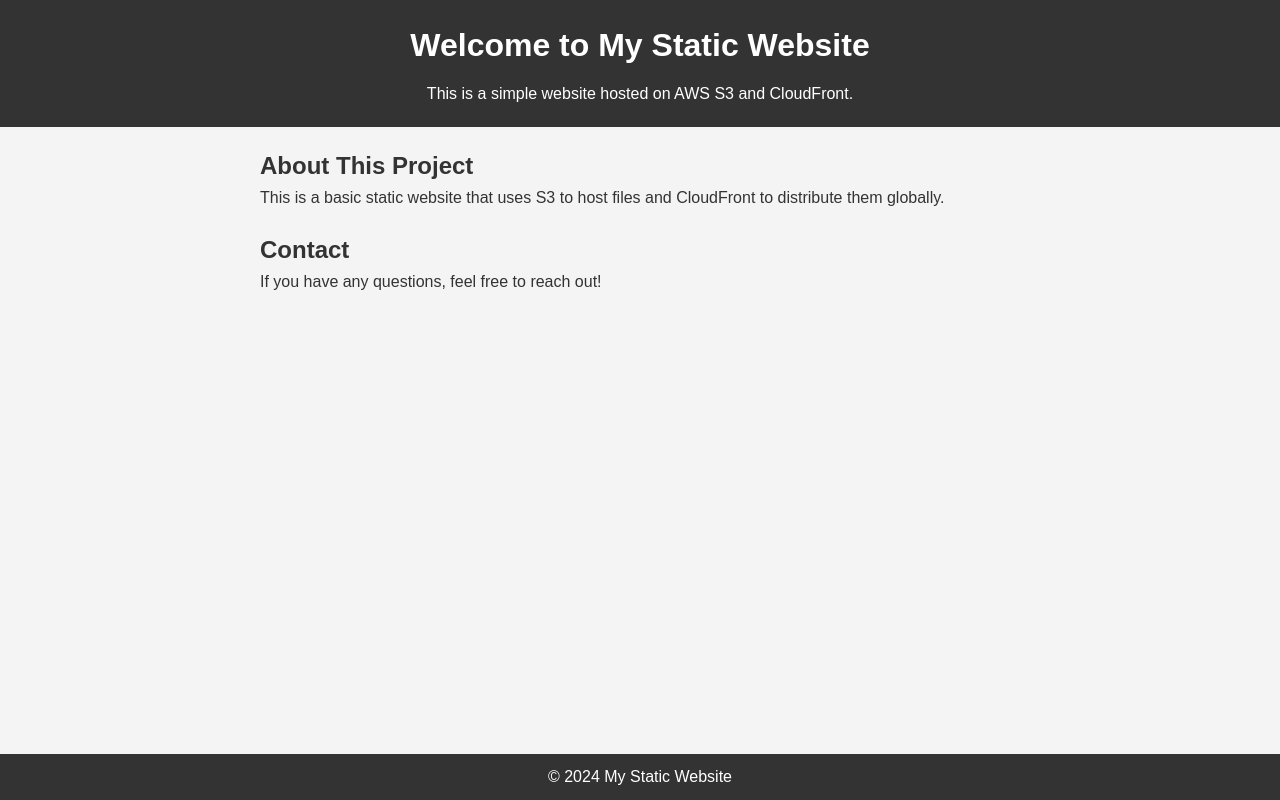
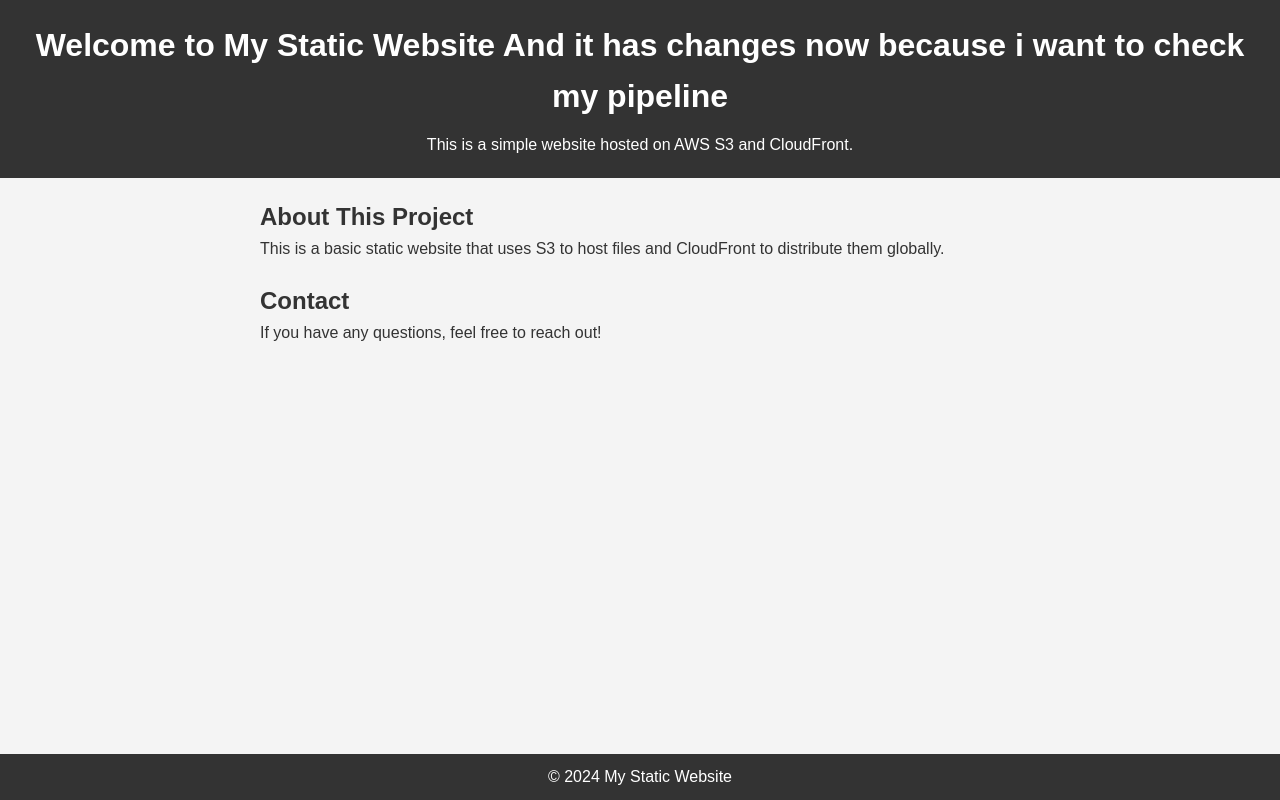
Before and after one commit to GouravSaini450/CI-CD-projet, a plain HTML site: page index.html in a window 1280 px wide. Drawn offline with Linux system fonts and the light colour scheme.

Commit message:
Update index.html

```diff
--- a/index.html
+++ b/index.html
@@ -8,7 +8,7 @@
 </head>
 <body>
     <header>
-        <h1>Welcome to My Static Website</h1>
+        <h1>Welcome to My Static Website And it has changes now because i want to check my pipeline</h1>
         <p>This is a simple website hosted on AWS S3 and CloudFront.</p>
     </header>
 
```
